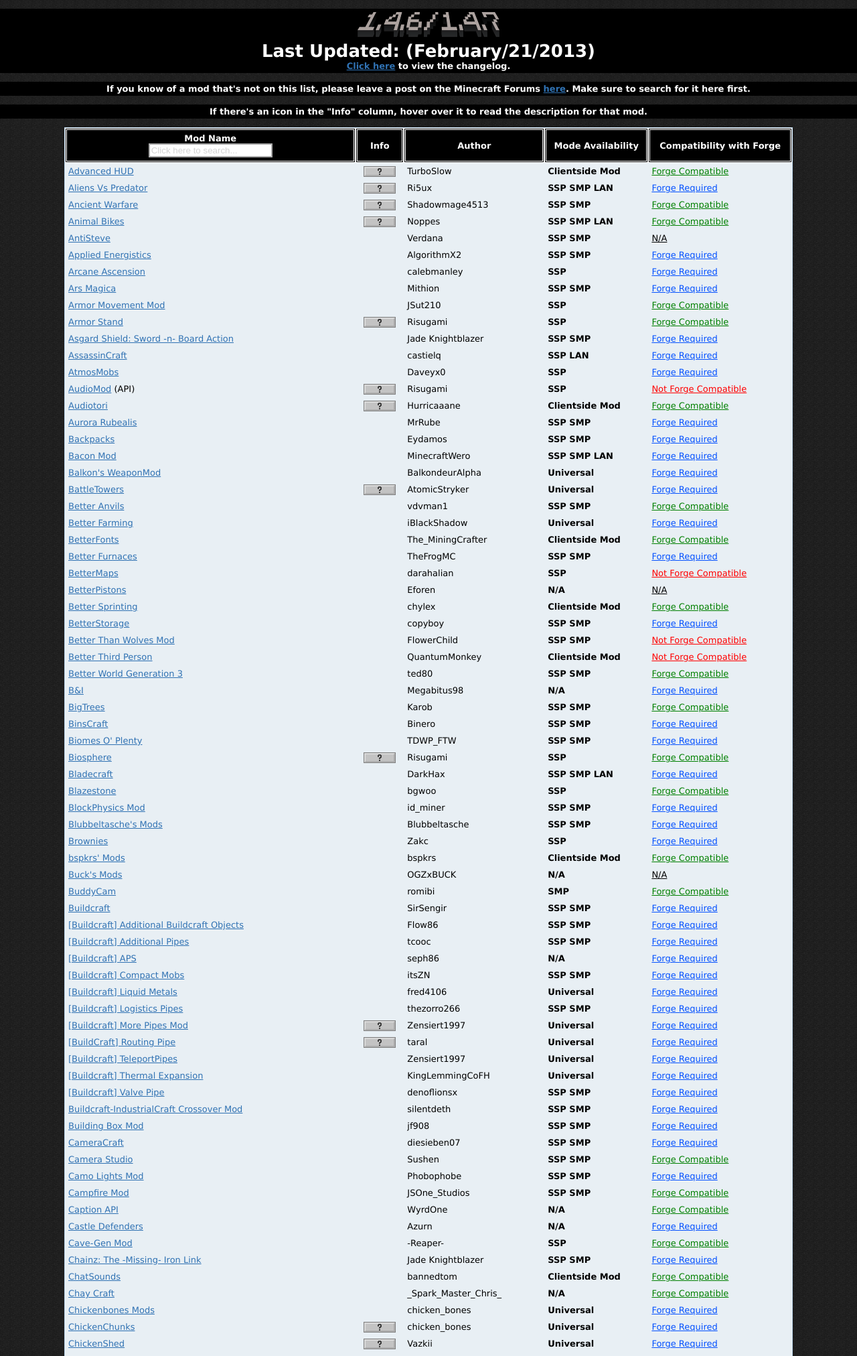
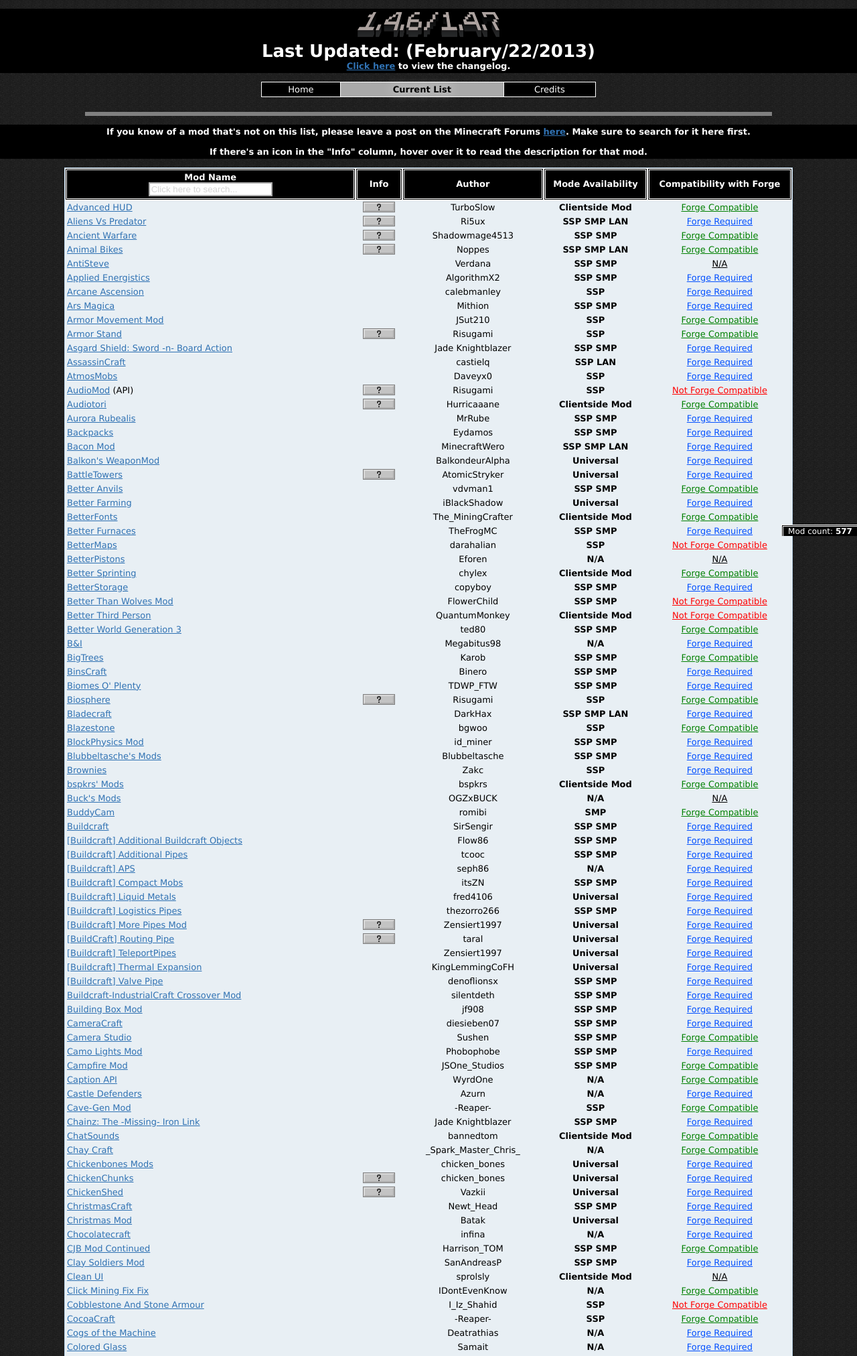
Before and after one commit to ZeroLevels/modlist, a PHP site: page /versions/1.4.6_1.4.7.php in a window 1280 px wide. Shown: the top 2024 px of the page at 67% size. Run offline with PHP 8.4, Linux system fonts and the light colour scheme; style sheets or scripts are compiled from the project's sources; some libraries are stand-ins or nearby versions.

Commit message:
Added nav, credits, and more mods

```diff
--- a/resources/stylesheets/modlist.css
+++ b/resources/stylesheets/modlist.css
@@ -3,7 +3,7 @@ body		{background-image:url('../../resources/images/mcf_1_3rd.png');
 			font-size:13px;
 			margin:0 auto;}
 
-th,td		{padding:5px;}
+th,td		{padding:3px;}
 
 tr			{-moz-transition:.25s;
 			-webkit-transition:.25s;
@@ -18,6 +18,15 @@ table		{background-color:#E8EFF4;
 			border:1px solid #B8D1E6;}
 
 table th		{border: 3px double white}
+
+input		{border:solid 2px darkgray;}
+
+/*Stuff to center specific columns*/
+table.display td:nth-of-type(2) { text-align: center; }
+table.display td:nth-of-type(3) { text-align: center; }
+table.display td:nth-of-type(4) { text-align: center; }
+table.display td:nth-of-type(5) { text-align: center; }
+/*/*/
 
 td.fr		{color:#0451FF;
 			text-decoration:underline;}
@@ -49,6 +58,7 @@ a:hover		{color:black;
 			text-decoration:none;
 			font-style:italic;}
 
+/*Code for descriptions*/
 .desctt 		{background:transparent url(../images/desc.png) center center no-repeat;
 			color: #3072B3;
 			outline: none;
@@ -81,7 +91,34 @@ a:hover		{color:black;
 	display: block; padding: 0.2em 0 0.6em 0;}
 
 .tt { padding: 0.8em 1em; background: black; border: 3px double white; color:white; font-weight:bold;}
-
-input		{border:solid 2px darkgray;}
+/*/*/
 
 .searchEmpty	{color: lightgray;} /*This element borrowed from Vattic alongside his javascript code*/
+
+
+/*A footer in place to display a mod count*/
+.footer			{border:3px double white; border-bottom:none; border-right:none;
+				background-color: black;
+				height: 14px; min-width:110px;
+				text-align: center; font-size:12px; color:white; font-family:Verdana;
+				padding-top: 0px;
+				position:fixed;
+				right: 0px;
+				bottom: 0px;}
+
+.footer:hover	{width:220px;
+				height: 26px;
+				font-size:24px;}
+/*/*/
+
+
+
+/*CSS for the credits page*/
+.credits td	{border:1px solid white;}
+.credits tr:hover	{background-color:#28292a;}
+
+tr.citric:hover		{background-color:lightgray; color:black; text-shadow: 0px 0px 1pc white;}
+
+.credits a:hover		{color:lightgray;
+			text-decoration:none;
+			font-style:italic;}
--- /dev/null
+++ b/resources/stylesheets/nav.css
@@ -0,0 +1,33 @@
+table.nav			{background-color:black;
+					border:1px solid white;
+					width:500px;
+					color:white;
+					text-align:center;
+					border-collapse:collapse;}
+
+.nav a				{text-decoration:none;
+					color:white;
+					-webkit-transition:.5s;
+					transition:.5s;}
+
+.nav a:hover			{text-shadow: 0px 0px 1pc black;
+					color:black;}
+
+.nav tr:hover		{background-color:black;}
+
+.nav td.nh			{border:1px solid white;
+					border-top:none;
+					border-bottom:none;
+					-webkit-transition:.5s;
+					transition:.5s;}
+
+.nav td.nh:hover		{background-color:lightgray;
+					color: black;}
+
+.nav td.nh:hover a		{color: black;
+						font-style:normal;}
+
+.nav td.h			{background-color:darkgray;
+					color:black;
+					font-weight:bold;
+					text-shadow: 0px 0px 1pc white;}
--- a/versions/1.4.6_1.4.7.php
+++ b/versions/1.4.6_1.4.7.php
@@ -3,18 +3,31 @@
 
   <head>
     <meta charset="utf-8">
-    <title>Mod List</title>
+    <title>Mod List - 1.4.6/1.4.7</title>
 		<script src="http://code.jquery.com/jquery-1.9.1.min.js"></script>
-		<script type="text/javascript" src="../resources/js/tableSearch.js">/*Function that searches the main list*/</script>
-		<script src="http://code.jquery.com/ui/1.10.0/jquery-ui.js"></script>
+		<script type="text/javascript" src="../resources/js/tableSearch.js">/*Search script courtesy of Vattic*/</script>
 	<link rel="stylesheet" type="text/css" href="../resources/stylesheets/modlist.css" media="screen" />
+	<link rel="stylesheet" type="text/css" href="../resources/stylesheets/nav.css" media="screen" />
   </head>
 
   <body>
 		<center><p><img src="../resources/images/1.4.6_1.4.7.png" width="216" height="42"/><br/><span style="font-size:200%">Last Updated: <?php $content = file('changelog.txt'); echo $content[0]; ?></span><br/><a href="changelog.txt" class="ns">Click here</a> to view the changelog.</p>
-		<p>If you know of a mod that's not on this list, please leave a post on the Minecraft Forums <a href="http://bit.ly/13fsFlm" class="ns" title="The original Minecraft Forums post for the mod list">here</a>. Make sure to search for it here first.</p>
-		<p>If there's an icon in the "Info" column, hover over it to read the description for that mod.</p>
+
+<table class="nav">
+	<tr>
+		<td class="nh"><a href="../index.php">Home</td>
+		<td class="h">Current List</td>
+		<td class="nh"><a href="../credits/">Credits</a></td>
+	</tr>
+</table>
+
+		<br>
+		<hr width="80%" size="6" noshade>
+
+		<p>If you know of a mod that's not on this list, please leave a post on the Minecraft Forums <a href="http://bit.ly/13fsFlm" class="ns" title="The original Minecraft Forums post for the mod list">here</a>. Make sure to search for it here first.<br/><br/>
+		If there's an icon in the "Info" column, hover over it to read the description for that mod.</p>
 	<table cellspacing="0" width="85%" class="display" id="example">
+
 		<thead>
 		<th>Mod Name<br/><input style="display:none" class="searchEmpty" /></th>
 		<th style="min-width:50px">Info</th>
@@ -146,7 +159,7 @@
 			<tr><td><a href="http://bit.ly/WmtGCf">bspkrs' Mods</a></td> <td class="desctd"><span class=""><!--INFO--></span></td> <td>bspkrs</td> <td><b>Clientside Mod</b></td> <td class="fc">Forge Compatible</td></tr>
 			<tr><td><a href="http://bit.ly/TEXj4G">Buck's Mods</a></td> <td class="desctd"><span class=""><!--INFO--></span></td> <td>OGZxBUCK</td> <td><b>N/A</b></td> <td class="na">N/A</td></tr>
 			<tr><td><a href="http://bit.ly/VDYvG4">BuddyCam</a></td> <td class="desctd"><span class=""><!--INFO--></span></td> <td>romibi</td> <td><b>SMP</b></td> <td class="fc">Forge Compatible</td></tr>
-			<tr><td><a href="http://bit.ly/UKr1be">Buildcraft</a></td> <td class="desctd"><span class=""><!--INFO--></span></td> <td>SirSengir</td> <td><b>SSP SMP</b></td> <td class="fr">Forge Required</td></tr>
+			<tr><td><a href="http://bit.ly/XpjnSz">Buildcraft</a></td> <td class="desctd"><span class=""><!--INFO--></span></td> <td>SirSengir</td> <td><b>SSP SMP</b></td> <td class="fr">Forge Required</td></tr>
 			<tr><td><a href="http://bit.ly/VHtr5V">[Buildcraft] Additional Buildcraft Objects</a></td> <td class="desctd"><span class=""><!--INFO--></span></td> <td>Flow86</td> <td><b>SSP SMP</b></td> <td class="fr">Forge Required</td></tr>
 			<tr><td><a href="http://bit.ly/SdUdXc">[Buildcraft] Additional Pipes</a></td> <td class="desctd"><span class=""><!--INFO--></span></td> <td>tcooc</td> <td><b>SSP SMP</b></td> <td class="fr">Forge Required</td></tr>
 			<tr><td><a href="http://bit.ly/ZtGops">[Buildcraft] APS</a></td> <td class="desctd"><span class=""><!--INFO--></span></td> <td>seph86</td> <td><b>N/A</b></td> <td class="fr">Forge Required</td></tr>
@@ -432,6 +445,16 @@
 			<tr><td><a href="http://bit.ly/UAenLP">[Forestry] ThaumicBees</a></td> <td class="desctd"><span class=""><!--INFO--></span></td> <td>MysteriousAges</td> <td><b>Universal</b></td> <td class="fr">Forge Required</td></tr>
 			<tr><td><a href="http://bit.ly/XCWcpI">Forge</a> [<a href="http://bit.ly/TWKJg0">mirror</a>] (API)</td> <td class="desctd"><span class=""><!--INFO--></span></td> <td>LexManos</td> <td><b>Universal</b></td> <td class="fr">Forge Itself</td></tr>
 			<tr><td><a href="http://bit.ly/VeIOSL">ForgeEssentials</a></td> <td class="desctd"><span class=""><!--INFO--></span></td> <td>ForgeEssentials</td> <td><b>Universal</b></td> <td class="fr">Forge Required</td></tr>
+
+			<!--Forgotten Nature-->
+			<tr>
+				<td><a href="http://bit.ly/Yi7A6B">Forgotten Nature</a></td>
+				<td class="desctt"><span class="tt">Adds many nature-related objects and decorations to the game, including new biomes, trees (like fruit trees), woods, flowers, marble, and glass.</span></td>
+				<td>Nightshade_Proleath</td>
+				<td><b>Universal</b></td>
+				<td class="fr">Forge Required</td>
+			</tr>
+
 			<tr><td><a href="http://bit.ly/10Uq167">FriendsOverlay</a></td> <td class="desctd"><span class=""><!--INFO--></span></td> <td>Michi302</td> <td><b>Clientside Mod</b></td> <td class="fc">Forge Compatible</td></tr>
 			<tr><td><a href="http://bit.ly/VFCdUm">Fricative_Melon's Mods</a></td> <td class="desctd"><span class=""><!--INFO--></span></td> <td>Fricative_Melon</td> <td><b>N/A</b></td> <td class="fc">Forge Compatible</td></tr>
 
@@ -784,6 +807,16 @@
 			</tr>
 
 			<tr><td><a href="http://bit.ly/UR753N">MumbleLink</a></td> <td class="desctd"><span class=""><!--INFO--></span></td> <td>zsawyer</td> <td><b>SSP SMP LAN</b></td> <td class="fc">Forge Compatible</td></tr>
+
+			<!--MusicCraft-->
+			<tr>
+				<td><a href="http://bit.ly/12UCRxu">MusicCraft</a></td>
+				<td class="desctt"><span class="tt">Adds musical instruments to the game.</span></td>
+				<td>Ktos94852</td>
+				<td><b>SSP</b></td>
+				<td class="fr">Forge Required</td>
+			</tr>
+
 			<tr><td><a href="http://bit.ly/USU7lo">Music Timer Mod</a></td> <td class="desctd"><span class=""><!--INFO--></span></td> <td>Cycloneblaze</td> <td><b>Clientside Mod</b></td> <td class="nfc">Not Forge Compatible</td></tr>
 			<tr><td><a href="http://bit.ly/RBUH83">Mutant Creatures</a></td> <td class="desctd"><span class=""><!--INFO--></span></td> <td>thehippomaster21</td> <td><b>SSP SMP</b></td> <td class="fr">Forge Required</td></tr>
 			<tr><td><a href="http://bit.ly/XD8kXC">myBiome Mod</a></td> <td class="desctd"><span class=""><!--INFO--></span></td> <td>krimin_killr21</td> <td><b>N/A</b></td> <td class="fr">Forge Required</td></tr>
@@ -835,6 +868,15 @@
 			<tr><td><a href="http://bit.ly/RQA8Vq">Painter's Flower Pot</a></td> <td class="desctd"><span class=""><!--INFO--></span></td> <td>Mineshopper</td> <td><b>SSP SMP</b></td> <td class="fr">Forge Required</td></tr>
 			<tr><td><a href="http://bit.ly/TTx4X0">PaintGun Mod</a></td> <td class="desctd"><span class=""><!--INFO--></span></td> <td>rich1051414</td> <td><b>N/A</b></td> <td class="fc">Forge Compatible</td></tr>
 			<tr><td><a href="http://bit.ly/VFL2O4">Pam's Mods</a></td> <td class="desctd"><span class=""><!--INFO--></span></td> <td>MatrexsVigil</td> <td><b>SSP SMP</b></td> <td class="fr">Forge Required</td></tr>
+
+			<!--Particle Decoration Mod-->
+			<tr>
+				<td><a href="http://bit.ly/VXVTWj">Particle Decoration Mod</a></td>
+				<td class="desctt"><span class="tt">Adds a bunch of particle boxes which spread different types of particles into the air.</span></td>
+				<td>SanAndreasP</td>
+				<td><b>Universal</b></td>
+				<td class="fr">Forge Required</td>
+			</tr>
 
 			<!--Pet Bat-->
 			<tr>
@@ -1025,6 +1067,16 @@
 			</tr>
 
 			<tr><td><a href="http://bit.ly/UWzhRL">StarMod</a></td> <td class="desctd"><span class=""><!--INFO--></span></td> <td>mrgreaper</td> <td><b>Universal</b></td> <td class="fr">Forge Required</td></tr>
+
+			<!--Statues-->
+			<tr>
+				<td><a href="http://bit.ly/XYb5z9">Statues</a></td>
+				<td class="desctt"><span class="tt">Adds statue versions of mobs to the game.</span></td>
+				<td>TheOneAndOnly717</td>
+				<td><b>SSP</b></td>
+				<td class="fc">Forge Compatible</td>
+			</tr>
+
 			<tr><td><a href="http://bit.ly/TWYoUt">S.T.F.U.</a></td> <td class="desctd"><span class=""><!--INFO--></span></td> <td>RedBanHammer</td> <td><b>Clientside Mod</b></td> <td class="fc">Forge Compatible</td></tr>
 			<tr><td><a href="http://bit.ly/Zx0Y8G">StrongerPistons Mod</a></td> <td class="desctd"><span class=""><!--INFO--></span></td> <td>MinecraftShamrock</td> <td><b>SSP SMP</b></td> <td class="na">N/A</td></tr>
 			<tr><td><a href="http://bit.ly/VikqRI">Subaraki's Portal Page</a></td> <td class="desctd"><span class=""><!--INFO--></span></td> <td>senpaisubaraki</td> <td><b>N/A</b></td> <td class="na">N/A</td></tr>
@@ -1042,6 +1094,16 @@
 			<tr><td><a href="http://bit.ly/13b8Hcs">Telicraft</a></td> <td class="desctd"><span class=""><!--INFO--></span></td> <td>Telinc1</td> <td><b>Universal</b></td> <td class="fr">Forge Required</td></tr>
 			<tr><td><a href="http://terrafirmacraft.com/">TerraFirmaCraft</a> (1.4.6 only)</td> <td class="desctd"><span class=""><!--INFO--></span></td> <td>bioxx</td> <td><b>SSP SMP</b></td> <td class="fr">Forge Required</td></tr>
 			<tr><td><a href="http://bit.ly/XDdxic">Thaumcraft 3</a></td> <td class="desctd"><span class=""><!--INFO--></span></td> <td>Azanor</td> <td><b>SSP SMP</b></td> <td class="fr">Forge Required</td></tr>
+
+			<!--[Thaumcraft 3] Essentia Everything-->
+			<tr>
+				<td><a href="http://bit.ly/Xhovos">[Thaumcraft 3] Essentia Everything</a></td>
+				<td class="desctt"><span class="tt">This addon has two major features. Firstly, it automatically adds support for all ores, nuggets, ingots, and dusts registered with Forge's Ore Dictionary. Secondly, it adds the ability to add or adjust aspects for just about anything, vanilla or modded.</span></td>
+				<td>Qwertygiy</td>
+				<td><b>Universal</b></td>
+				<td class="fr">Forge Required</td>
+			</tr>
+
 			<tr><td><a href="http://bit.ly/Zx1Aee">The Blanks Mod</a></td> <td class="desctd"><span class=""><!--INFO--></span></td> <td>FryoKnight</td> <td><b>SSP SMP</b></td> <td class="fc">Forge Compatible</td></tr>
 			<tr><td><a href="http://bit.ly/108x1gj">TheBombzen's Mods</a></td> <td class="desctd"><span class=""><!--INFO--></span></td> <td>thebombzen</td> <td><b>N/A</b></td> <td class="na">N/A</td></tr>
 			<tr><td><a href="http://bit.ly/Zg8vUs">The Death Scythe Mod</a></td> <td class="desctd"><span class=""><!--INFO--></span></td> <td>Kirwii</td> <td><b>N/A</b></td> <td class="fc">Forge Compatible</td></tr>
@@ -1050,6 +1112,16 @@
 			<tr><td><a href="http://bit.ly/TWZlvY">The Elder Scrolls: Skyrim Mod</a></td> <td class="desctd"><span class=""><!--INFO--></span></td> <td>sheenrox82</td> <td><b>SSP SMP</b></td> <td class="fr">Forge Required</td></tr>
 			<tr><td><a href="http://bit.ly/Z6wyoD">The Empyrean</a></td> <td class="desctd"><span class=""><!--INFO--></span></td> <td>EmpyrealHell</td> <td><b>SSP SMP</b></td> <td class="nfc">Not Forge Compatible</td></tr>
 			<tr><td><a href="http://bit.ly/WXtIlL">The Erebus</a></td> <td class="desctd"><span class=""><!--INFO--></span></td> <td>Dylan4ever</td> <td><b>N/A</b></td> <td class="fr">Forge Required</td></tr>
+
+			<!--The Eternal Frost-->
+			<tr>
+				<td><a href="http://bit.ly/YgdR0x">The Eternal Frost</a></td>
+				<td class="desctt"><span class="tt">Ever wanted to see the inverse of the Nether? Travel to the "Eternal Frost" with this dimension mod.</span></td>
+				<td>poiuytrezay</td>
+				<td><b>Universal</b></td>
+				<td class="fr">Forge Required</td>
+			</tr>
+
 			<tr><td><a href="http://bit.ly/W1Ul84">The Farlanders</a></td> <td class="desctd"><span class=""><!--INFO--></span></td> <td>Fabiulu</td> <td><b>SSP SMP</b></td> <td class="fc">Forge Compatible</td></tr>
 			<tr><td><a href="http://bit.ly/ZnIUOb">The Iron Dimension</a></td> <td class="desctd"><span class=""><!--INFO--></span></td> <td>bgwoo</td> <td><b>N/A</b></td> <td class="fr">Forge Required</td></tr>
 			<tr><td><a href="http://bit.ly/U7k3co">TheMadCrafters Ores Galores</a></td> <td class="desctd"><span class=""><!--INFO--></span></td> <td>themadcrafter</td> <td><b>Universal</b></td> <td class="fr">Forge Required</td></tr>
@@ -1128,6 +1200,16 @@
 			----------------------------------------------------------W--------------------------------------------------------
 			------------------------------------------------------------------------------------------------------------------->
 			<tr><td><a href="http://bit.ly/13dC114">Warfield 3</a></td> <td class="desctd"><span class=""><!--INFO--></span></td> <td>Stuuupiiid</td> <td><b>SSP SMP</b></td> <td class="fr">Forge Required</td></tr>
+
+			<!--Wasteland Mod-->
+			<tr>
+				<td><a href="http://bit.ly/15kbCkb">Wasteland Mod</a></td>
+				<td class="desctt"><span class="tt">Its a nuclear fallout and the world is a wasteland, most dirt is stripped from the earth. In the Wasteland there are few plants, the animals and monsters are stronger & mutated. Nuclear blasts have removed many ores, key to survival. Can you survive the Wasteland?</span></td>
+				<td>thegamingwolfs</td>
+				<td><b>Universal</b></td>
+				<td class="fr">Forge Required</td>
+			</tr>
+
 			<tr><td><a href="http://bit.ly/V67BOd">Water & Sun Proof Endermen Mod</a></td> <td class="desctd"><span class=""><!--INFO--></span></td> <td>Jeffrey6978</td> <td><b>SSP SMP</b></td> <td class="fc">Forge Compatible</td></tr>
 			<tr><td><a href="http://bit.ly/UvEU7P">WebChat</a></td> <td class="desctd"><span class=""><!--INFO--></span></td> <td>bannedtom</td> <td><b>Clientside Mod</b></td> <td class="fc">Forge Compatible</td></tr>
 			<tr><td><a href="http://bit.ly/11SR95R">Weeping Angels</a></td> <td class="desctd"><span class=""><!--INFO--></span></td> <td>a_dizzle</td> <td><b>Universal</b></td> <td class="fr">Forge Required</td></tr>
@@ -1155,6 +1237,16 @@
 			<!-----------------------------------------------------------------------------------------------------------------
 			----------------------------------------------------------X--------------------------------------------------------
 			------------------------------------------------------------------------------------------------------------------->
+
+			<!--Xeno's Reliquary-->
+			<tr>
+				<td><a href="http://bit.ly/XRhcab">Xeno's Reliquary</a></td>
+				<td class="desctt"><span class="tt">Adds miscellaneous magical items to the game that may go well with certain other mods.</span></td>
+				<td>x3n0ph0b3</td>
+				<td><b>Universal</b></td>
+				<td class="fr">Forge Required</td>
+			</tr>
+
 			<tr><td><a href="http://bit.ly/10pIS3X">Xie's Mods</a></td> <td class="desctd"><span class=""><!--INFO--></span></td> <td>Xie</td> <td><b>Universal</b></td> <td class="fr">Forge Required</td></tr>
 			<tr><td><a href="http://bit.ly/WILM37">X-mas Armor'n'Weapons</a></td> <td class="desctd"><span class=""><!--INFO--></span></td> <td>Batak</td> <td><b>Universal</b></td> <td class="fr">Forge Required</td></tr>
 			<tr><td><a href="http://bit.ly/ZQkw34">XP Bank</a></td> <td class="desctd"><span class=""><!--INFO--></span></td> <td>teken</td> <td><b>SSP SMP</b></td> <td class="fr">Forge Required</td></tr>
@@ -1183,5 +1275,8 @@
 	</table>
 	<br/>
 	</center>
+
+	<div class="footer">Mod count:
+	<b>577</b></div>
   </body>
 </html>
```
Also changed, not shown: credits/index.html (added, +68 -0 lines), index.php (+10 -2 lines), resources/js/searchTable.js (deleted, +0 -26 lines), resources/stylesheets/index.css (+8 -2 lines), resources/images/credits.png (added), versions/changelog.txt.
